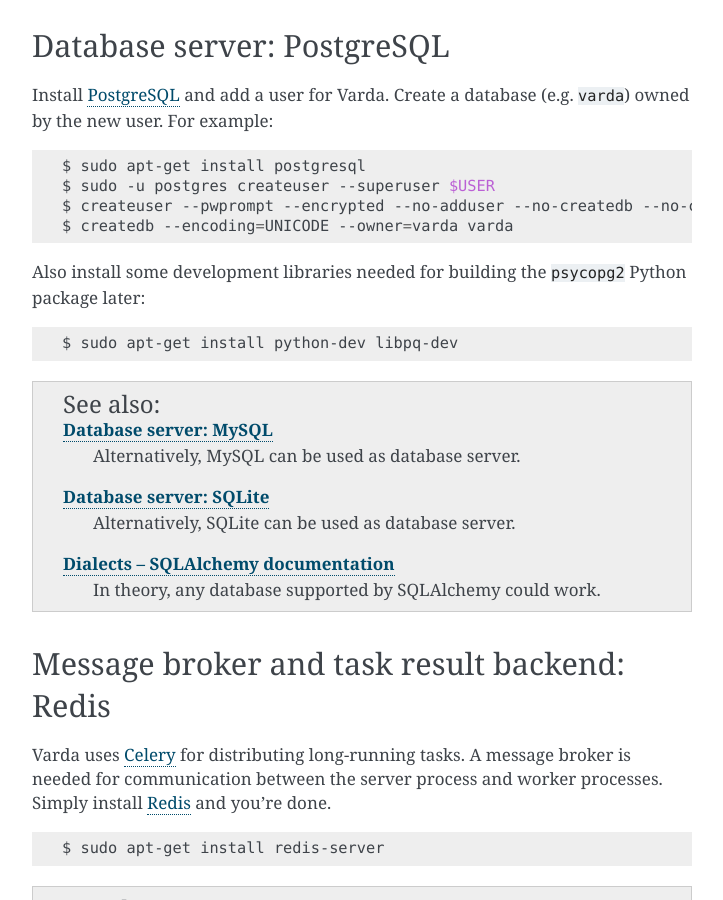
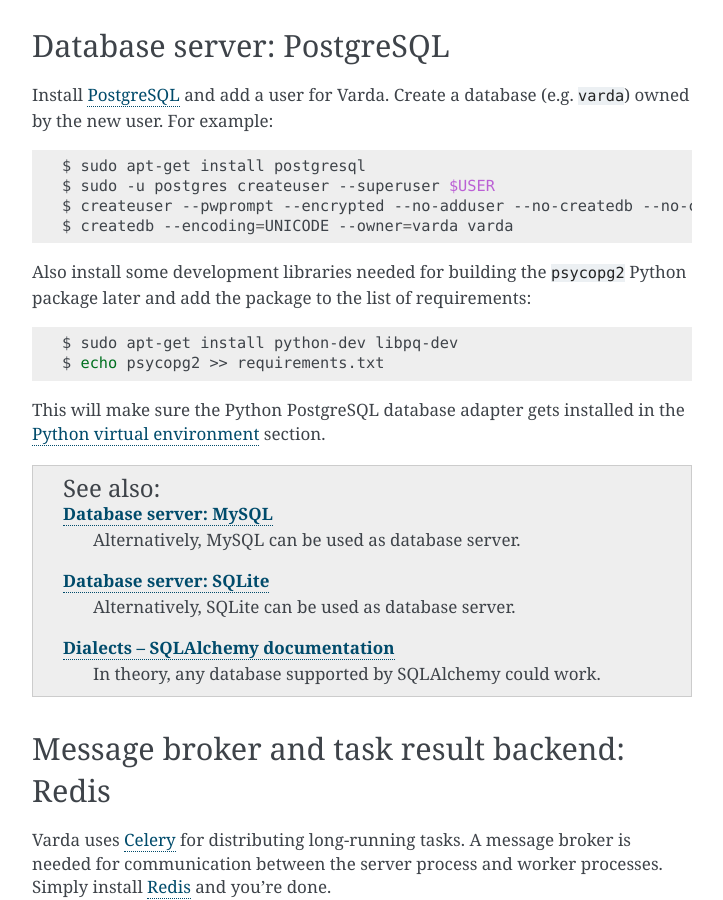
Before and after one commit to varda/varda, a Sphinx documentation site: the page built from doc/install.rst, in a window 1280 px wide and 900 px high, scrolled down 829 px. Shown: the whole window, without its empty margins (388-1111 px from the left). Built offline with Sphinx 7.4.7, drawn with Linux system fonts in a browser that asks for light colours; some of the changed text lies outside the part shown.

Commit message:
psycopg2 dependency is optional
Fixes #3

```diff
--- a/doc/install.rst
+++ b/doc/install.rst
@@ -55,9 +55,13 @@
     $ createdb --encoding=UNICODE --owner=varda varda
 
 Also install some development libraries needed for building the ``psycopg2``
-Python package later::
+Python package later and add the package to the list of requirements::
 
     $ sudo apt-get install python-dev libpq-dev
+    $ echo psycopg2 >> requirements.txt
+
+This will make sure the Python PostgreSQL database adapter gets installed in
+the :ref:`install-virtualenv` section.
 
 .. seealso::
 
@@ -181,13 +185,14 @@
     > create database varda;
     > grant all privileges on varda.* to varda@localhost identified by '*****';
 
-Also install some development libraries needed for building the
-``MySQL-python`` Python package later::
+Also install some development libraries needed for building the ``MySQL-python``
+Python package later and add the package to the list of requirements::
 
     $ sudo apt-get install python-dev libmysqlclient-dev
+    $ echo MySQL-python >> requirements.txt
 
-Substitute ``MySQL-python`` for ``psycopg2`` in ``requirements.txt`` before
-you use it in the :ref:`install-virtualenv` section.
+This will make sure the Python MySQL database adapter gets installed in the
+:ref:`install-virtualenv` section.
 
 .. seealso::
 
--- a/requirements.txt
+++ b/requirements.txt
@@ -5,7 +5,6 @@
 celery==3.1.9
 celery-with-redis==3.0
 nose==1.3.0
-psycopg2==2.6.1
 py-bcrypt==0.4
 Sphinx==1.3.1
 pyfaidx==0.4.1
```
